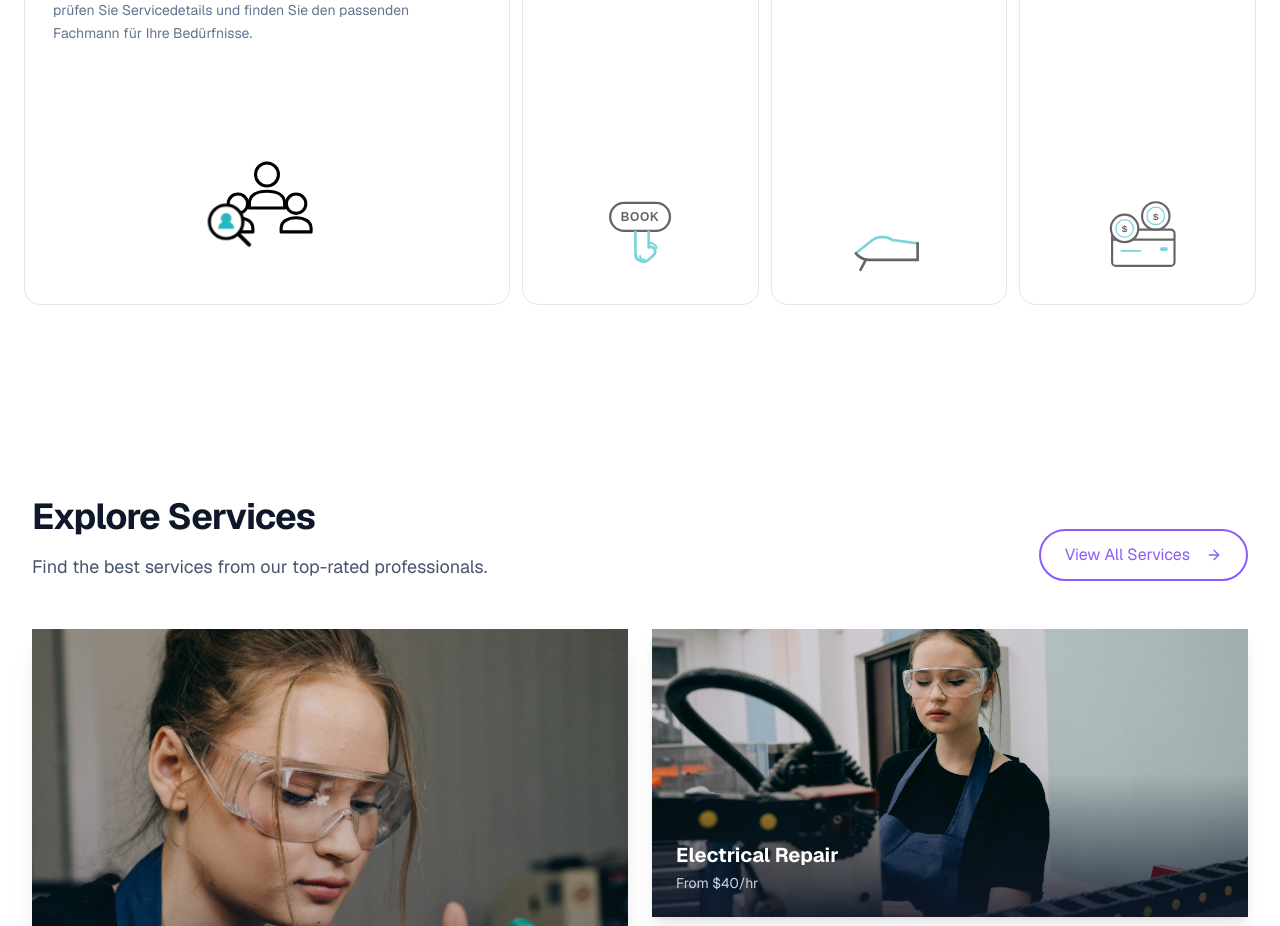
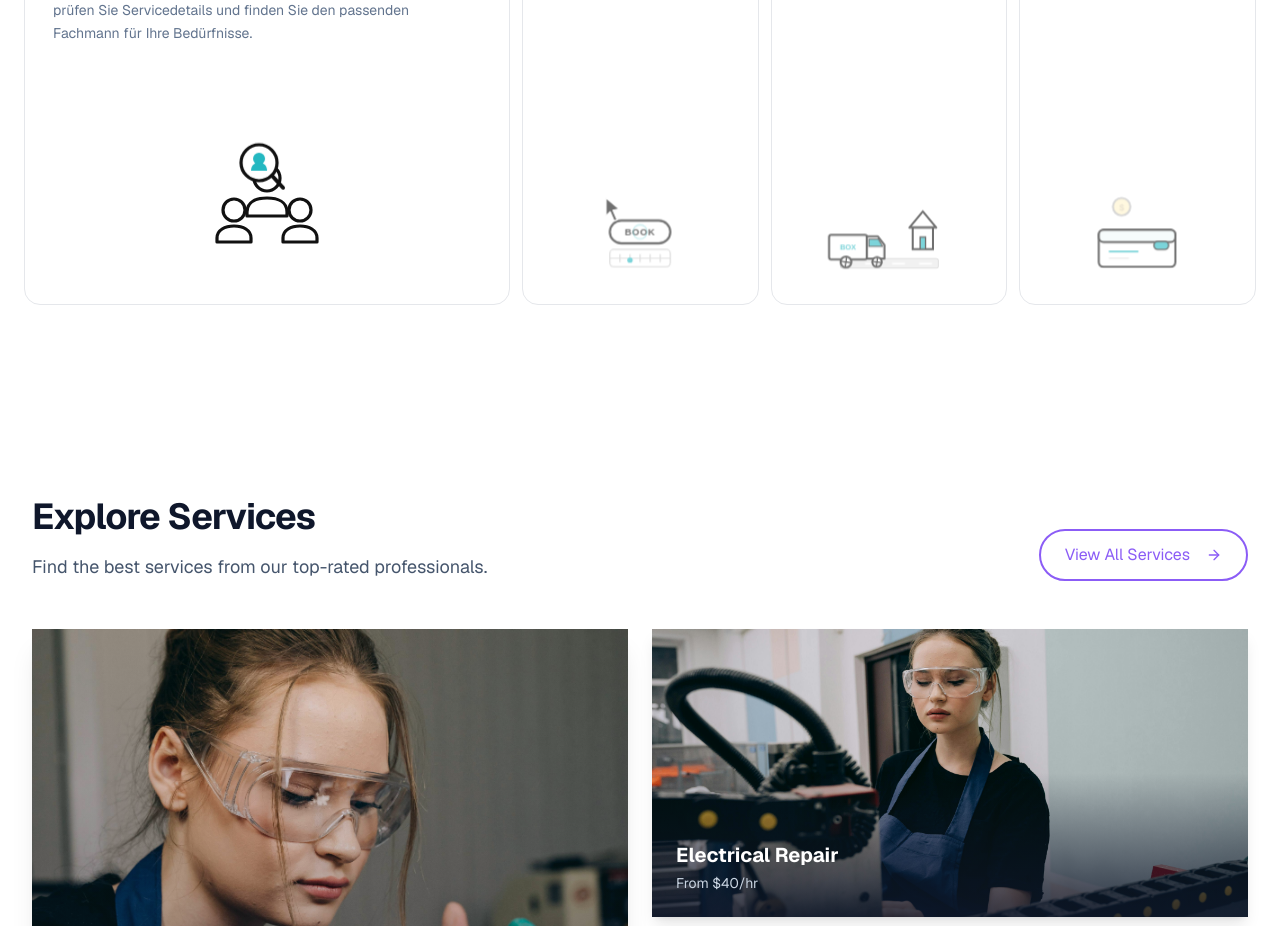
Before and after one commit to ShuvrotoKumar/odaboo-service, a Next.js app: page / in a window 1280 px wide. Shown: the part 1240-2166 px from the top of the page. Built offline with nearby package versions, Linux system fonts and the light colour scheme.

Commit message:
feat: implement HowItWorks section with animated SVG step icons

```diff
--- a/src/sections/HowItWorks.tsx
+++ b/src/sections/HowItWorks.tsx
@@ -1,7 +1,6 @@
 "use client";
 
 import { useState } from "react";
-import { motion, AnimatePresence } from "framer-motion";
 
 const HOW_IT_WORKS_STEPS = [
   {
@@ -9,93 +8,314 @@ const HOW_IT_WORKS_STEPS = [
     title: "Search",
     description:
       "Durchsuchen Sie die Liste der verfügbaren Dienstleister nach Kategorie oder Beruf. Sehen Sie sich Profile an, prüfen Sie Servicedetails und finden Sie den passenden Fachmann für Ihre Bedürfnisse.",
-    icon: (
-      <svg
-        width="160"
-        height="150"
-        viewBox="0 0 180 170"
-        fill="none"
-        xmlns="http://www.w3.org/2000/svg"
-        style={{ overflow: "visible" }}
-      >
-        <style>{`
-          @keyframes orbitCW {
-            from { transform: rotate(-45deg) translateX(52px) rotate(45deg); }
-            to   { transform: rotate(315deg) translateX(52px) rotate(-315deg); }
-          }
-          .mag-orbit {
-            transform-origin: 90px 85px;
-            animation: orbitCW 4s linear infinite;
-          }
-        `}</style>
-        {/* 3 person silhouettes */}
-        <circle cx="90" cy="55" r="13" stroke="black" strokeWidth="3.5" />
-        <path d="M70 88C70 78 79 74 90 74C101 74 110 78 110 88V93H70V88Z" stroke="black" strokeWidth="3.5" strokeLinejoin="round" />
-        <circle cx="57" cy="88" r="11" stroke="black" strokeWidth="3.5" />
-        <path d="M40 116C40 108 48 104 57 104C66 104 74 108 74 116V120H40V116Z" stroke="black" strokeWidth="3.5" strokeLinejoin="round" />
-        <circle cx="123" cy="88" r="11" stroke="black" strokeWidth="3.5" />
-        <path d="M106 116C106 108 114 104 123 104C132 104 140 108 140 116V120H106V116Z" stroke="black" strokeWidth="3.5" strokeLinejoin="round" />
-        {/* Orbiting magnifying glass */}
-        <g className="mag-orbit">
-          <circle cx="90" cy="85" r="19" stroke="black" strokeWidth="3.5" fill="white" />
-          <circle cx="90" cy="81" r="6" fill="#24B8C1" />
-          <path d="M81 93C81 87 85 85 90 85C95 85 99 87 99 93" fill="#24B8C1" />
-          <line x1="104" y1="99" x2="116" y2="111" stroke="black" strokeWidth="4.5" strokeLinecap="round" />
-        </g>
-      </svg>
-    ),
+    icon: <SearchIcon />,
   },
   {
     id: 2,
     title: "Booking",
     description:
       "Wählen Sie einen Dienstleister, ein passendes Datum und eine passende Uhrzeit aus und bestätigen Sie Ihre Buchung mit einer sicheren Online-Zahlung. Sie erhalten eine Bestätigungsbenachrichtigung.",
-    icon: (
-      <svg width="120" height="120" viewBox="0 0 130 130" fill="none" xmlns="http://www.w3.org/2000/svg">
-        <rect x="20" y="20" width="90" height="42" rx="21" stroke="black" strokeWidth="3.5" />
-        <text x="65" y="48" fontSize="18" fontWeight="800" fill="black" fontFamily="sans-serif" textAnchor="middle" letterSpacing="1">BOOK</text>
-        <path d="M58 62L58 95C58 105 68 112 76 107L84 100C92 93 86 84 78 87L78 62" stroke="#24B8C1" strokeWidth="4" strokeLinejoin="round" />
-        <path d="M65 100C65 104 68 106 72 106" stroke="#24B8C1" strokeWidth="3" strokeLinecap="round" />
-        <path d="M58 100C58 104 61 106 65 106" stroke="#24B8C1" strokeWidth="3" strokeLinecap="round" />
-        <path d="M78 80C78 80 88 80 90 88" stroke="#24B8C1" strokeWidth="3" strokeLinecap="round" />
-      </svg>
-    ),
+    icon: <BookingIcon />,
   },
   {
     id: 3,
     title: "Receive",
     description:
       "Ihr gebuchter Fachmann kommt zu Ihrem Standort, erledigt die Arbeit professionell und stellt sicher, dass Sie mit dem Ergebnis zufrieden sind.",
-    icon: (
-      <svg width="120" height="100" viewBox="0 0 130 100" fill="none" xmlns="http://www.w3.org/2000/svg">
-        <path d="M15 70L40 50C48 44 62 44 70 50L108 55" stroke="#24B8C1" strokeWidth="4" strokeLinecap="round" strokeLinejoin="round" />
-        <path d="M15 70C15 70 22 80 35 80L108 80" stroke="black" strokeWidth="4" strokeLinecap="round" />
-        <path d="M108 55L108 80" stroke="black" strokeWidth="4" strokeLinecap="round" />
-        <path d="M30 80L22 95" stroke="black" strokeWidth="4" strokeLinecap="round" />
-      </svg>
-    ),
+    icon: <ReceiveIcon />,
   },
   {
     id: 4,
     title: "Payment",
     description:
-      "Zahlen Sie bar bei Dienstleistern oder über die Website, nachdem Sie Ihre Zahlungsdaten angegeben haben. Online-Zahlungen sind sicher und werden sofort bearbeitet. Bitte stellen Sie sicher, dass Ihre Zahlungsmethode für ein reibungsloses Erlebnis aktualisiert ist.",
-    icon: (
-      <svg width="130" height="120" viewBox="0 0 150 130" fill="none" xmlns="http://www.w3.org/2000/svg">
-        <rect x="35" y="60" width="100" height="58" rx="6" stroke="black" strokeWidth="3.5" />
-        <path d="M35 76H135" stroke="black" strokeWidth="3.5" />
-        <rect x="112" y="88" width="12" height="6" rx="2" fill="#24B8C1" />
-        <path d="M50 94H80" stroke="#24B8C1" strokeWidth="3" strokeLinecap="round" />
-        <circle cx="105" cy="38" r="22" stroke="black" strokeWidth="3.5" />
-        <circle cx="105" cy="38" r="14" stroke="#24B8C1" strokeWidth="2" />
-        <text x="105" y="44" fontSize="16" fontWeight="800" fill="black" fontFamily="sans-serif" textAnchor="middle">$</text>
-        <circle cx="55" cy="58" r="22" stroke="black" strokeWidth="3.5" fill="white" />
-        <circle cx="55" cy="58" r="14" stroke="#24B8C1" strokeWidth="2" />
-        <text x="55" y="64" fontSize="16" fontWeight="800" fill="black" fontFamily="sans-serif" textAnchor="middle">$</text>
-      </svg>
-    ),
+      "Zahlen Sie bar bei Dienstleistern oder über die Website, nachdem Sie Ihre Zahlungsdaten angegeben haben. Online-Zahlungen sind sicher und werden sofort bearbeitet.",
+    icon: <PaymentIcon />,
   },
 ];
+
+function SearchIcon() {
+  return (
+    <>
+      <style>{`
+        @keyframes searchOrbit {
+          from { transform: rotate(0deg) translateX(46px) rotate(0deg); }
+          to   { transform: rotate(360deg) translateX(46px) rotate(-360deg); }
+        }
+        .search-mag-pivot {
+          transform-origin: 80px 72px;
+          animation: searchOrbit 3.6s linear infinite;
+        }
+      `}</style>
+      <svg
+        width="160"
+        height="140"
+        viewBox="0 0 160 140"
+        fill="none"
+        xmlns="http://www.w3.org/2000/svg"
+        style={{ overflow: "visible" }}
+      >
+        {/* Centre person */}
+        <circle cx="80" cy="42" r="13" stroke="#111" strokeWidth="3.2" />
+        <path
+          d="M60 76 C60 66 69 62 80 62 C91 62 100 66 100 76 V80 H60 Z"
+          stroke="#111"
+          strokeWidth="3.2"
+          strokeLinejoin="round"
+        />
+        {/* Left person */}
+        <circle cx="47" cy="74" r="11" stroke="#111" strokeWidth="3.2" />
+        <path
+          d="M30 102 C30 94 38 90 47 90 C56 90 64 94 64 102 V106 H30 Z"
+          stroke="#111"
+          strokeWidth="3.2"
+          strokeLinejoin="round"
+        />
+        {/* Right person */}
+        <circle cx="113" cy="74" r="11" stroke="#111" strokeWidth="3.2" />
+        <path
+          d="M96 102 C96 94 104 90 113 90 C122 90 130 94 130 102 V106 H96 Z"
+          stroke="#111"
+          strokeWidth="3.2"
+          strokeLinejoin="round"
+        />
+        {/* Orbiting magnifying glass */}
+        <g className="search-mag-pivot">
+          <circle cx="80" cy="72" r="18" stroke="#111" strokeWidth="3.2" fill="white" />
+          <circle cx="80" cy="68" r="6" fill="#24B8C1" />
+          <path d="M72 80 C72 74 76 72 80 72 C84 72 88 74 88 80" fill="#24B8C1" />
+          <line
+            x1="93"
+            y1="85"
+            x2="104"
+            y2="97"
+            stroke="#111"
+            strokeWidth="4"
+            strokeLinecap="round"
+          />
+        </g>
+      </svg>
+    </>
+  );
+}
+
+function BookingIcon() {
+  return (
+    <>
+      <style>{`
+        @keyframes cursorMove {
+          0%,15%   { transform: translate(0px, 0px); }
+          40%,55%  { transform: translate(18px, 20px); }
+          70%      { transform: translate(18px, 20px) scale(0.92); }
+          80%,100% { transform: translate(18px, 20px) scale(1); }
+        }
+        @keyframes btnPress {
+          0%,50%   { transform: scale(1); }
+          62%      { transform: scale(0.93); }
+          72%,100% { transform: scale(1); }
+        }
+        @keyframes rippleBook {
+          0%   { r: 0; opacity: 0.55; }
+          100% { r: 32; opacity: 0; }
+        }
+        .booking-cursor  { animation: cursorMove 2.8s ease-in-out infinite; }
+        .booking-btn     { transform-origin: 75px 69px; animation: btnPress 2.8s ease-in-out infinite; }
+        .booking-ripple  { animation: rippleBook 2.8s ease-out infinite; }
+      `}</style>
+      <svg
+        width="140"
+        height="130"
+        viewBox="0 0 150 130"
+        fill="none"
+        xmlns="http://www.w3.org/2000/svg"
+        style={{ overflow: "visible" }}
+      >
+        {/* BOOK button (animated press) */}
+        <g className="booking-btn">
+          <rect x="30" y="52" width="90" height="34" rx="17" stroke="#111" strokeWidth="3.2" fill="white" />
+          <text
+            x="75"
+            y="74"
+            fontSize="14"
+            fontWeight="800"
+            fill="#111"
+            fontFamily="sans-serif"
+            textAnchor="middle"
+            letterSpacing="1"
+          >
+            BOOK
+          </text>
+        </g>
+        {/* Ripple from click */}
+        <circle cx="75" cy="69" r="0" fill="none" stroke="#24B8C1" strokeWidth="2" className="booking-ripple" />
+        {/* Cursor arrow */}
+        <g className="booking-cursor">
+          <polygon
+            points="22,16 22,42 28,36 34,50 38,48 32,34 41,32"
+            fill="#111"
+            stroke="white"
+            strokeWidth="1.5"
+            strokeLinejoin="round"
+          />
+        </g>
+        {/* Calendar grid below */}
+        <rect x="30" y="95" width="90" height="26" rx="6" stroke="#ccc" strokeWidth="2" fill="none" />
+        <line x1="45" y1="102" x2="45" y2="114" stroke="#ccc" strokeWidth="2" />
+        <line x1="60" y1="102" x2="60" y2="114" stroke="#ccc" strokeWidth="2" />
+        <line x1="75" y1="102" x2="75" y2="114" stroke="#ccc" strokeWidth="2" />
+        <line x1="90" y1="102" x2="90" y2="114" stroke="#ccc" strokeWidth="2" />
+        <line x1="105" y1="102" x2="105" y2="114" stroke="#ccc" strokeWidth="2" />
+        <line x1="30" y1="108" x2="120" y2="108" stroke="#ccc" strokeWidth="1.5" />
+        <circle cx="60" cy="111" r="4" fill="#24B8C1" />
+      </svg>
+    </>
+  );
+}
+
+function ReceiveIcon() {
+  return (
+    <>
+      <style>{`
+        @keyframes truckDrive {
+          0%   { transform: translateX(-100px); }
+          70%  { transform: translateX(0px); }
+          85%  { transform: translateX(-5px); }
+          100% { transform: translateX(0px); }
+        }
+        @keyframes wheelSpin {
+          from { transform: rotate(0deg); }
+          to   { transform: rotate(360deg); }
+        }
+        @keyframes roadScroll {
+          from { transform: translateX(0); }
+          to   { transform: translateX(-40px); }
+        }
+        .truck-anim { animation: truckDrive 2.6s cubic-bezier(0.4,0,0.2,1) infinite; }
+        .wheel-f    { transform-origin: 79px 95px; animation: wheelSpin 0.55s linear infinite; }
+        .wheel-r    { transform-origin: 33px 95px; animation: wheelSpin 0.55s linear infinite; }
+        .road-dash  { animation: roadScroll 0.5s linear infinite; }
+      `}</style>
+      <svg
+        width="150"
+        height="112"
+        viewBox="0 0 160 112"
+        fill="none"
+        xmlns="http://www.w3.org/2000/svg"
+        style={{ overflow: "visible" }}
+      >
+        {/* Road surface */}
+        <rect x="8" y="90" width="145" height="14" rx="3" fill="#e8e8e8" stroke="#ccc" strokeWidth="1.5" />
+        {/* Scrolling dashes */}
+        <g className="road-dash" style={{ clipPath: "inset(0 0 0 0)" }}>
+          {[0, 40, 80, 120, 160].map((x) => (
+            <rect key={x} x={x + 20} y="96" width="20" height="3" rx="1.5" fill="white" />
+          ))}
+        </g>
+        {/* Truck group */}
+        <g className="truck-anim">
+          {/* Cargo box */}
+          <rect x="8" y="55" width="56" height="36" rx="3" stroke="#111" strokeWidth="3" fill="white" />
+          <text x="36" y="77" fontSize="11" fontWeight="700" fill="#24B8C1" fontFamily="sans-serif" textAnchor="middle">BOX</text>
+          {/* Cab */}
+          <path
+            d="M64 72 L64 57 L80 57 L90 70 L90 90 L64 90 Z"
+            stroke="#111"
+            strokeWidth="3"
+            strokeLinejoin="round"
+            fill="white"
+          />
+          {/* Windshield */}
+          <path
+            d="M67 61 L67 72 L87 72 L81 61 Z"
+            fill="#24B8C1"
+            stroke="#111"
+            strokeWidth="1.5"
+            strokeLinejoin="round"
+          />
+          {/* Rear wheel */}
+          <circle cx="33" cy="95" r="8" stroke="#111" strokeWidth="3" fill="white" />
+          <line x1="33" y1="87" x2="33" y2="103" stroke="#111" strokeWidth="2" className="wheel-r" />
+          <line x1="25" y1="95" x2="41" y2="95" stroke="#111" strokeWidth="2" className="wheel-r" />
+          {/* Front wheel */}
+          <circle cx="79" cy="95" r="7" stroke="#111" strokeWidth="3" fill="white" />
+          <line x1="79" y1="88" x2="79" y2="102" stroke="#111" strokeWidth="2" className="wheel-f" />
+          <line x1="72" y1="95" x2="86" y2="95" stroke="#111" strokeWidth="2" className="wheel-f" />
+        </g>
+        {/* House */}
+        <polygon points="130,20 110,44 150,44" stroke="#111" strokeWidth="3" fill="white" strokeLinejoin="round" />
+        <rect x="115" y="44" width="30" height="32" stroke="#111" strokeWidth="3" fill="white" />
+        <rect x="126" y="58" width="8" height="18" fill="#24B8C1" stroke="#111" strokeWidth="2" />
+      </svg>
+    </>
+  );
+}
+
+function PaymentIcon() {
+  return (
+    <>
+      <style>{`
+        @keyframes coinDrop1 {
+          0%,15%   { transform: translateY(-32px); opacity: 0; }
+          32%      { transform: translateY(0); opacity: 1; }
+          55%,90%  { transform: translateY(0); opacity: 1; }
+          100%     { transform: translateY(0); opacity: 0; }
+        }
+        @keyframes coinDrop2 {
+          0%,28%   { transform: translateY(-32px); opacity: 0; }
+          44%      { transform: translateY(0); opacity: 1; }
+          65%,90%  { transform: translateY(0); opacity: 1; }
+          100%     { transform: translateY(0); opacity: 0; }
+        }
+        @keyframes coinDrop3 {
+          0%,42%   { transform: translateY(-32px); opacity: 0; }
+          57%      { transform: translateY(0); opacity: 1; }
+          76%,90%  { transform: translateY(0); opacity: 1; }
+          100%     { transform: translateY(0); opacity: 0; }
+        }
+        @keyframes walletBounce {
+          0%,70%   { transform: translateY(0); }
+          77%      { transform: translateY(-5px); }
+          84%,100% { transform: translateY(0); }
+        }
+        .coin-1 { animation: coinDrop1 2.8s ease-in-out infinite; }
+        .coin-2 { animation: coinDrop2 2.8s ease-in-out infinite; }
+        .coin-3 { animation: coinDrop3 2.8s ease-in-out infinite; }
+        .wallet-anim { animation: walletBounce 2.8s ease-in-out infinite; }
+      `}</style>
+      <svg
+        width="140"
+        height="130"
+        viewBox="0 0 150 130"
+        fill="none"
+        xmlns="http://www.w3.org/2000/svg"
+        style={{ overflow: "visible" }}
+      >
+        {/* Wallet */}
+        <g className="wallet-anim">
+          <rect x="18" y="66" width="114" height="55" rx="7" stroke="#111" strokeWidth="3" fill="white" />
+          <rect x="18" y="66" width="114" height="18" rx="7" stroke="#111" strokeWidth="3" fill="#f0fafa" />
+          <rect x="100" y="83" width="22" height="12" rx="6" fill="#24B8C1" stroke="#111" strokeWidth="2" />
+          <line x1="34" y1="98" x2="76" y2="98" stroke="#24B8C1" strokeWidth="2.5" strokeLinecap="round" />
+          <line x1="34" y1="108" x2="62" y2="108" stroke="#ddd" strokeWidth="2" strokeLinecap="round" />
+        </g>
+        {/* Coin 1 */}
+        <g className="coin-1">
+          <circle cx="52" cy="54" r="13" stroke="#111" strokeWidth="2.8" fill="#FFD84D" />
+          <text x="52" y="60" fontSize="13" fontWeight="800" fill="#8B6000" fontFamily="sans-serif" textAnchor="middle">$</text>
+        </g>
+        {/* Coin 2 */}
+        <g className="coin-2">
+          <circle cx="80" cy="49" r="13" stroke="#111" strokeWidth="2.8" fill="#FFD84D" />
+          <text x="80" y="55" fontSize="13" fontWeight="800" fill="#8B6000" fontFamily="sans-serif" textAnchor="middle">$</text>
+        </g>
+        {/* Coin 3 */}
+        <g className="coin-3">
+          <circle cx="108" cy="54" r="13" stroke="#111" strokeWidth="2.8" fill="#FFD84D" />
+          <text x="108" y="60" fontSize="13" fontWeight="800" fill="#8B6000" fontFamily="sans-serif" textAnchor="middle">$</text>
+        </g>
+      </svg>
+    </>
+  );
+}
 
 export const HowItWorks = () => {
   const [activeId, setActiveId] = useState(1);
@@ -103,13 +323,12 @@ export const HowItWorks = () => {
   return (
     <section className="py-24 bg-white overflow-hidden">
       <div className="max-w-7xl mx-auto px-6">
-
         {/* Title */}
         <div className="mb-16 text-center">
           <h2 className="text-5xl font-bold text-slate-900">How It Works</h2>
         </div>
 
-        {/* Cards — pure CSS flex transition, no framer-motion layout */}
+        {/* Cards */}
         <div className="flex gap-3 items-stretch" style={{ height: 420 }}>
           {HOW_IT_WORKS_STEPS.map((step) => {
             const isActive = activeId === step.id;
@@ -125,12 +344,10 @@ export const HowItWorks = () => {
                   flexShrink: 0,
                 }}
               >
-                {/* Title — always visible, never wraps */}
                 <h3 className="text-xl font-bold text-slate-900 mb-3 whitespace-nowrap flex-shrink-0">
                   {step.title}
                 </h3>
 
-                {/* Description — CSS max-height transition for smooth reveal */}
                 <div
                   className="text-slate-500 text-sm leading-relaxed overflow-hidden flex-shrink-0"
                   style={{
@@ -144,7 +361,6 @@ export const HowItWorks = () => {
                   <p style={{ maxWidth: "88%" }}>{step.description}</p>
                 </div>
 
-                {/* Icon — bottom center, scales up when active */}
                 <div
                   className="mt-auto flex justify-center items-end"
                   style={{
@@ -160,7 +376,6 @@ export const HowItWorks = () => {
             );
           })}
         </div>
-
       </div>
     </section>
   );
```
